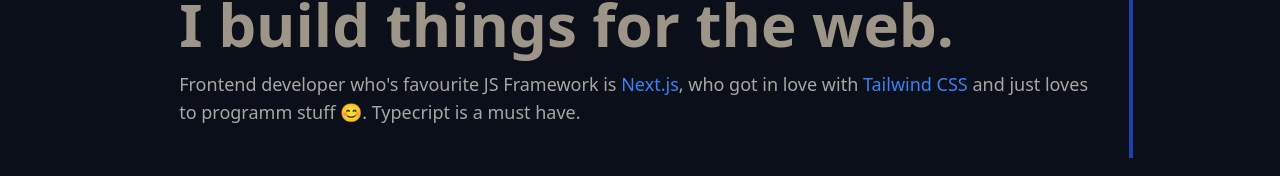
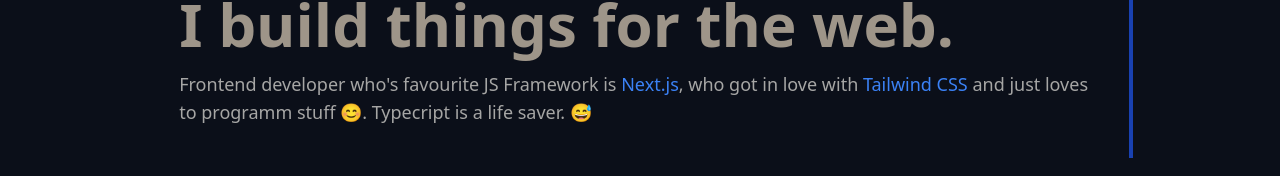
Before and after one commit to Kristijan007v/app, a Next.js app: page / in a window 1280 px wide. Shown: the part 526-702 px from the top of the page. Built offline with nearby package versions, Linux system fonts and the light colour scheme.

Commit message:
Edited Hero header content, added personal favicon

```diff
--- a/components/Sections/HeroHeader/HeroHeader.js
+++ b/components/Sections/HeroHeader/HeroHeader.js
@@ -39,7 +39,7 @@ export default function HeroHeader() {
           >
             Tailwind CSS
           </a>{" "}
-          and just loves to programm stuff 😊. Typecript is a must have.
+          and just loves to programm stuff 😊. Typecript is a life saver. 😅
         </p>
       </div>
       <ButtonDefault
--- a/pages/_document.js
+++ b/pages/_document.js
@@ -7,6 +7,7 @@ export default function Document() {
       <Head>
         <link rel="manifest" href="/manifest.json" />
         <link rel="apple-touch-icon" href="/icon.png"></link>
+        <link rel="icon" type="image/x-icon" href="/icons/logo_192.ico"></link>
         <meta name="theme-color" content="#fff" />
       </Head>
       <body>
```
Also changed, not shown: 2 other files (tests, documents, lock files or other folders).
